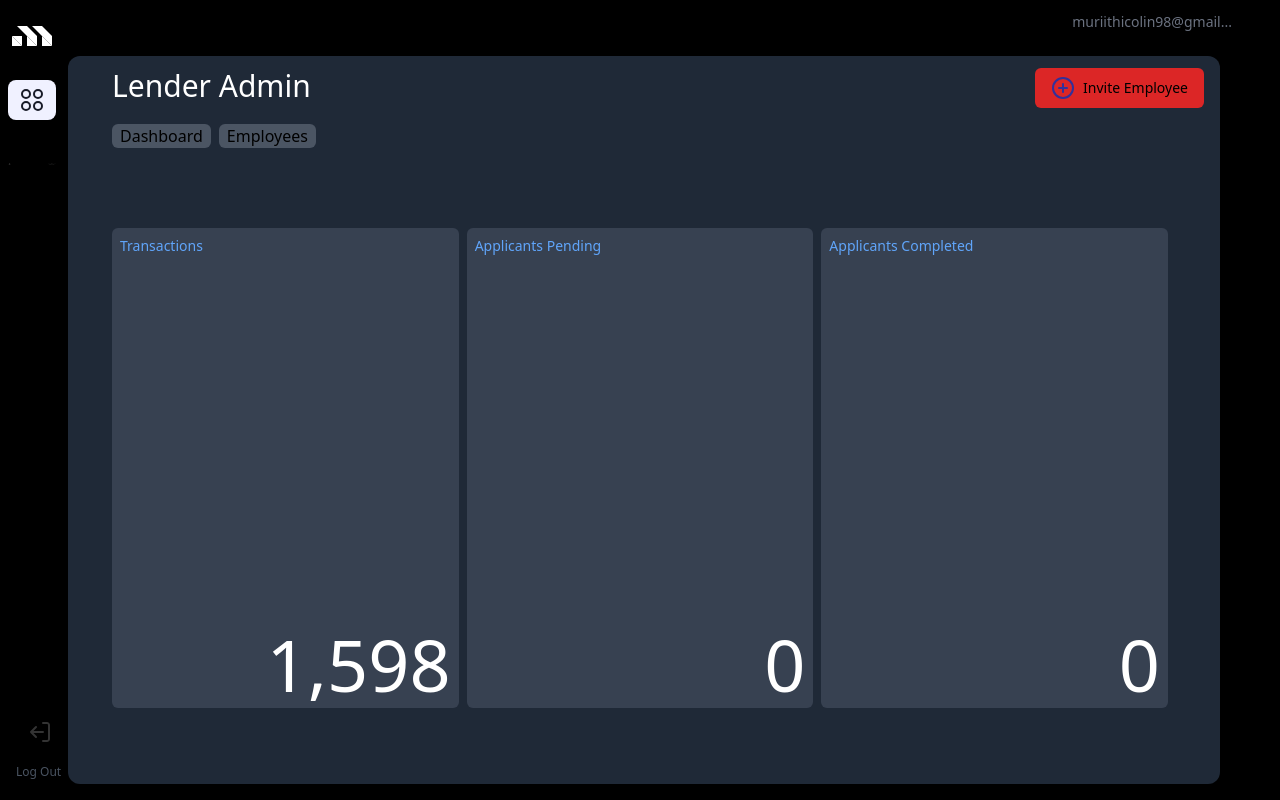
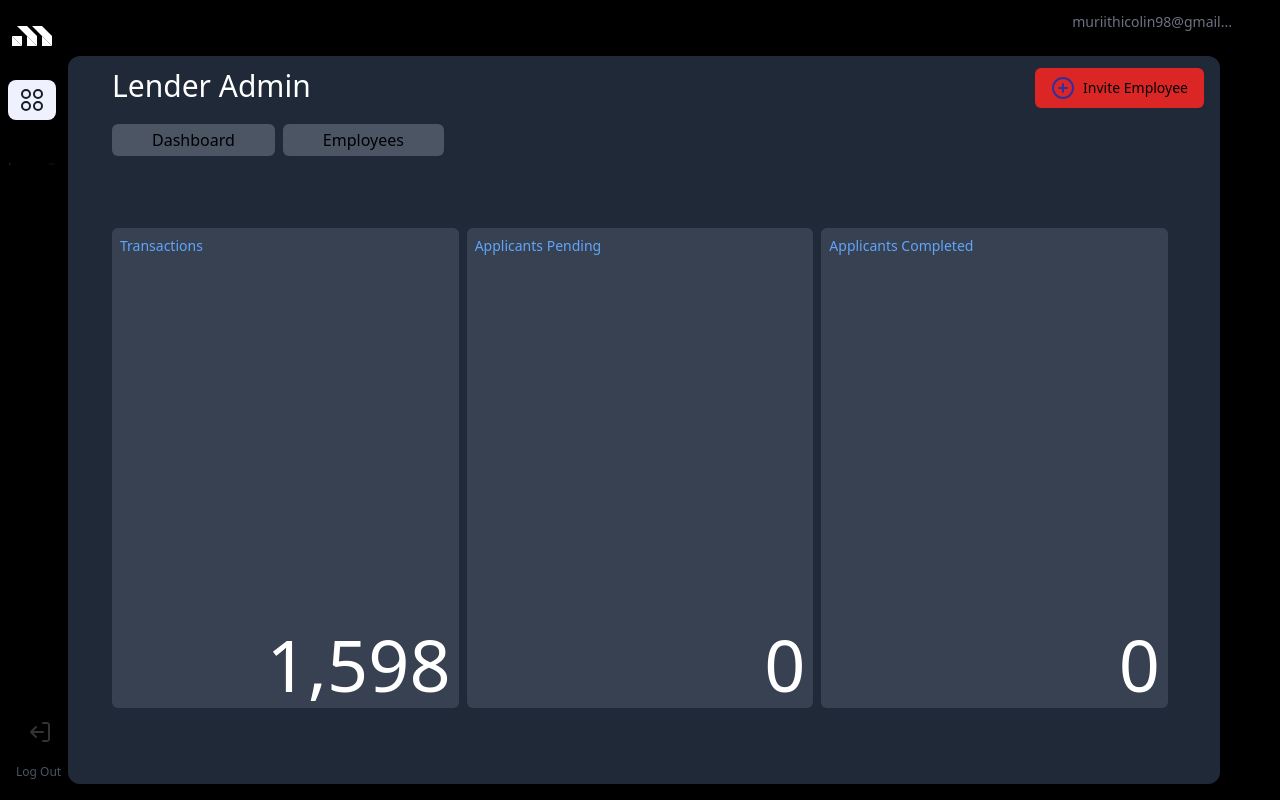
Before and after one commit to AnkhColo/mortgage-bloc, a React (Create React App) app: page / in a window 1280 px wide. Built offline with nearby package versions, Linux system fonts and the light colour scheme.

Commit message:
Improvements!

```diff
--- a/src/Dashboard.jsx
+++ b/src/Dashboard.jsx
@@ -14,8 +14,8 @@ const Dashboard = () => {
         <div>Invite Employee</div>
       </button>
       <div className="absolute flex my-12 mx-7 p-2 top-3 left-1">
-        <p className="px-2 mx-1 rounded-md bg-gray-600">Dashboard</p>
-        <p className="px-2 mx-1 rounded-md bg-gray-600">Employees</p>
+        <p className="px-10 mx-1 py-1 rounded-md bg-gray-600">Dashboard</p>
+        <p className="px-10 mx-1 py-1 rounded-md bg-gray-600">Employees</p>
       </div>
       {/* <div className=" absolute flex mx-2 top-16 right-5 px-2">
         <p className="px-3">Reset User Password</p>
```
